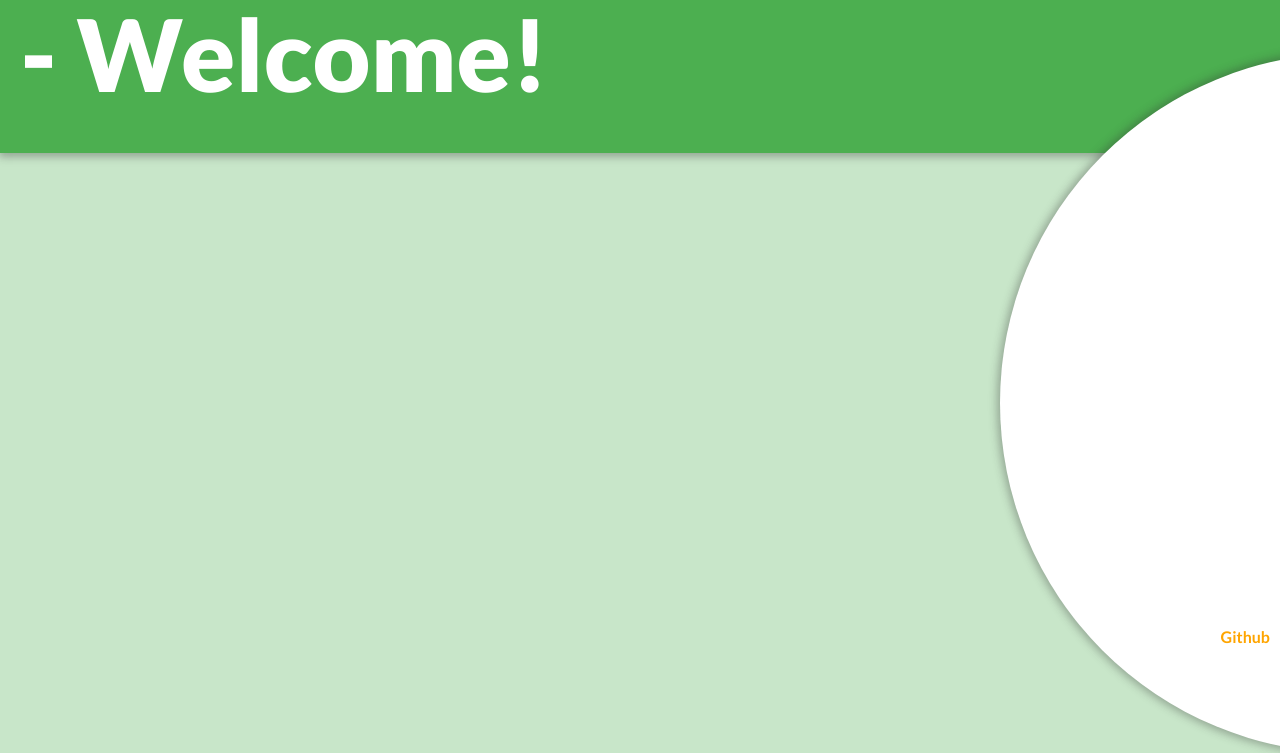
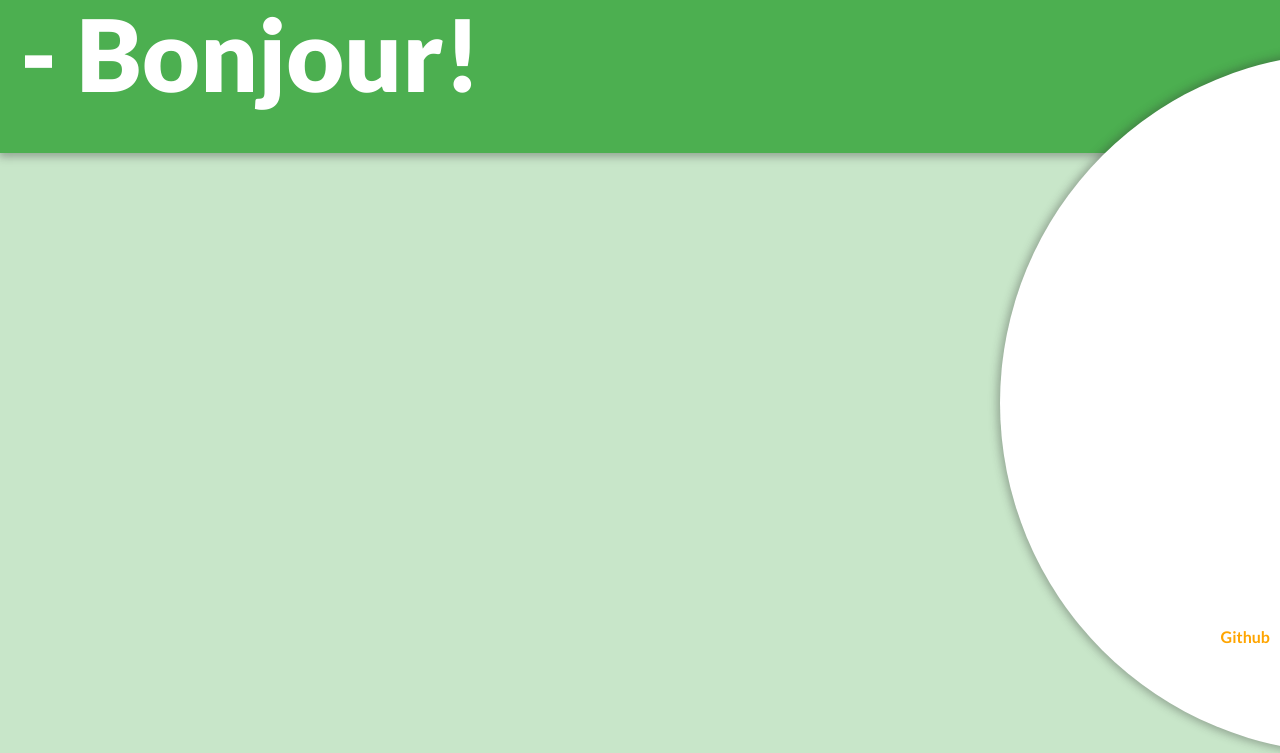
Before and after one commit to Keppan/Bored, a plain HTML site: page index.html in a window 1280 px wide. Shown: the part 147-900 px from the top of the page. Drawn offline with Linux system fonts and the light colour scheme.

Commit message:
Mistakes corrected.
Mistakes corrected when pushing commit.

```diff
--- a/Css/Css.css
+++ b/Css/Css.css
@@ -92,7 +92,7 @@ body {
 	font-family: 'Lato', sans-serif;
 	font-weight: 900;
 	margin: 0;
-	width: 600px;
+	width: 700px;
 }
 .content {
 	width: 700px;
--- a/index.html
+++ b/index.html
@@ -23,10 +23,11 @@
 					</div>
 				</div>
 				<div class="Text">
-					<p>- Welcome!</p>
+					<p id="p1"></p>
 				</div>
 			</header>
 		</div>
+		<script src="Js/WCC.js"></script>
 		<div class="content">
 			<div class="headercontent">
 				<header></header>
```
